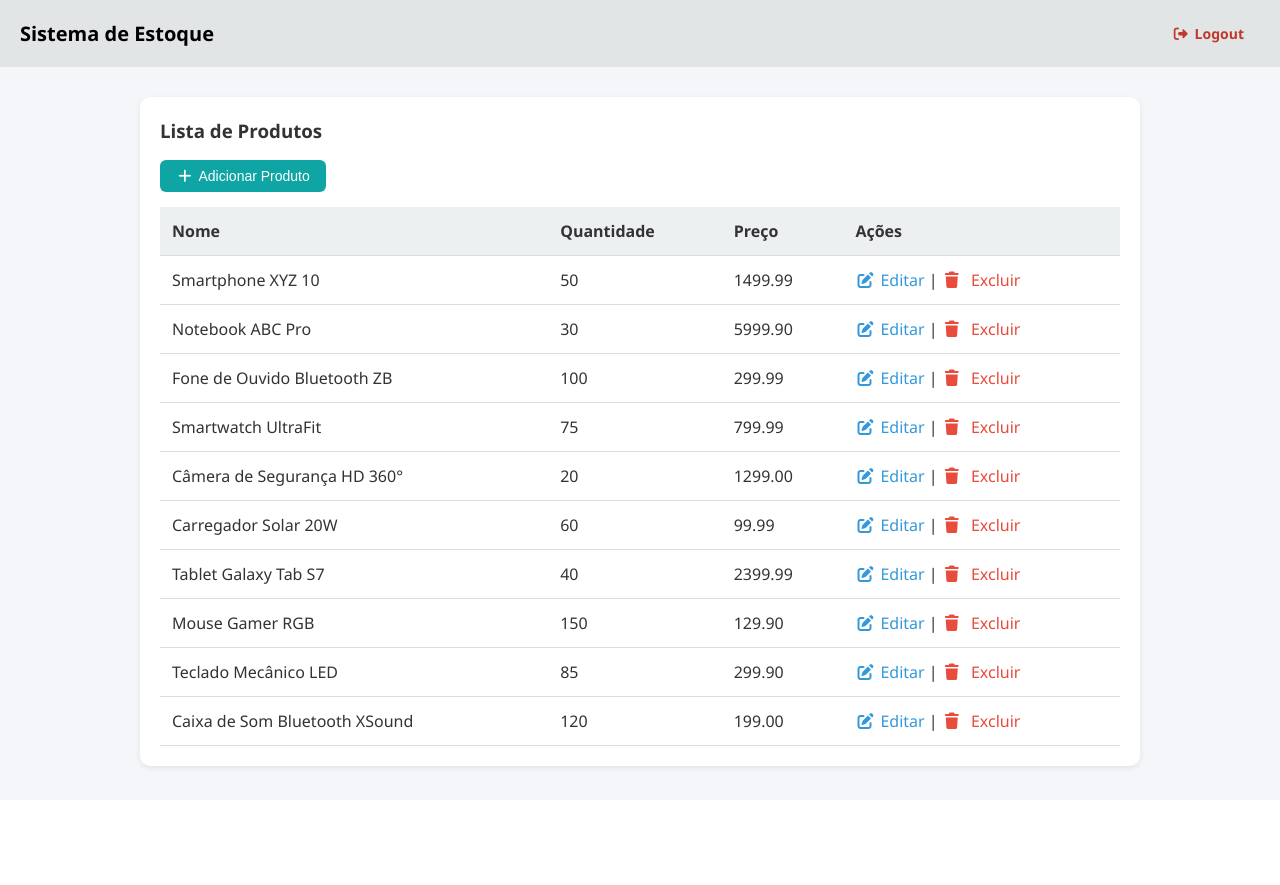
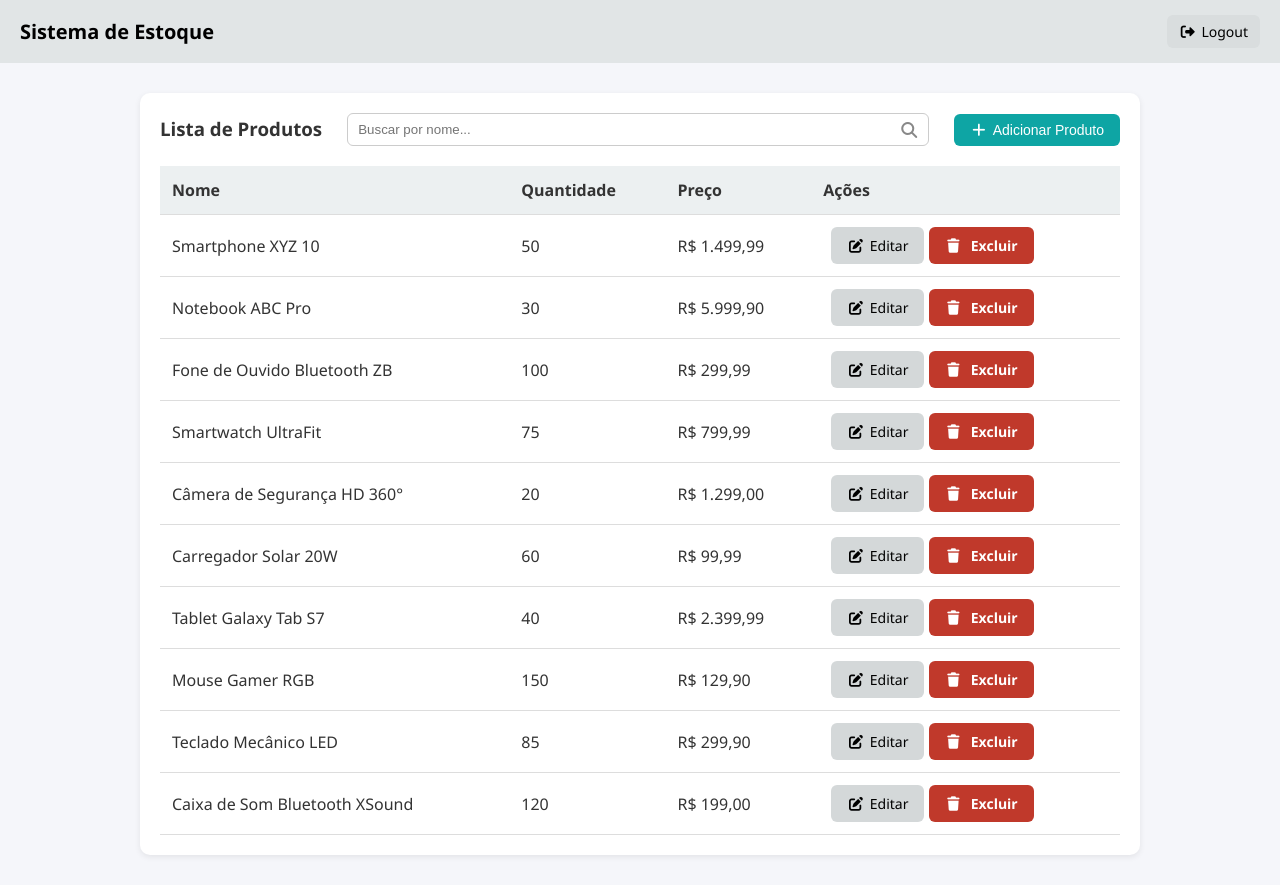
Before and after one commit to rhuanlucasdev/teste_Tecnico_AVANTI, a PHP site: page /pages/dashboard.php in a window 1280 px wide. Before the commit the page ends 771 px from the top, so only its background shows below. Run offline with PHP 8.4, Linux system fonts and the light colour scheme; a user stored in the database is signed in; data comes from the database, SQL or seed files in the repository; some libraries are stand-ins or nearby versions.

Commit message:
Update nos styles, add modals, add feedbacks

```diff
--- a/assets/css/style.css
+++ b/assets/css/style.css
@@ -55,8 +42,36 @@ body {
   box-shadow: 0 2px 6px rgba(0, 0, 0, 0.08);
 }
 
-.container h3 {
-  margin-bottom: 15px;
+.container-title {
+  display: flex;
+  justify-content: space-between;
+  align-items: center;
+  margin-bottom: 20px;
+  gap: 10px;
+}
+
+/* ==========================
+   Barra de pesquisa
+========================== */
+.search-box {
+  position: relative;
+  flex: 1;
+  margin: 0 15px;
+}
+
+.search-box input {
+  width: 100%;
+  padding: 8px 30px 8px 10px;
+  border: 1px solid #ccc;
+  border-radius: 6px;
+}
+
+.search-box i {
+  position: absolute;
+  right: 10px;
+  top: 50%;
+  transform: translateY(-50%);
+  color: #888;
 }
 
 /* ==========================
@@ -74,6 +89,20 @@ body {
   font-weight: 500;
 }
 
+/* Botao de logout */
+.btn-logout {
+  color: #000;
+  text-decoration: none;
+  background: #d9ddde;
+  padding: 6px 12px;
+  border-radius: 6px;
+  transition: background 0.3s;
+}
+
+.btn-logout:hover {
+  background: #cfd3d4;
+}
+
 /* Botão primário */
 .btn-primary {
   background: #0ea5a4;
@@ -85,23 +114,26 @@ body {
 
 /* Botão secundário */
 .btn-secondary {
-  background: #7f8c8d;
-  color: #fff;
+  background: #d4d8d9;
+  color: #000;
   margin-left: 8px;
 }
+
 .btn-secondary:hover {
   background: #636e72;
+  color: #fff;
 }
 
 /* Botão de perigo */
 .btn-danger {
   font-weight: 700;
-  background: #e1e5e6;
-  color: #c0392b;
+  background: #c0392b;
+  color: #fff;
 }
+
 .btn-danger:hover {
-  background: #c0392b;
-  color: #ccc;
+  background: #a13024;
+  color: #fff;
 }
 
 .login-btn {
@@ -134,7 +166,8 @@ body {
    Tabelas
 ========================== */
 .table {
-  width: 100%;
+  width: auto; /* ajusta ao conteúdo */
+  min-width: 100%; /* garante largura mínima */
   border-collapse: collapse;
   margin-top: 15px;
 }
--- a/assets/js/main.js
+++ b/assets/js/main.js
@@ -1,4 +1,6 @@
-// Abrir/fechar modal de adicionar
+// ==========================
+// MODAL - ADICIONAR PRODUTO
+// ==========================
 function openAddModal() {
   document.getElementById("addModal").style.display = "block";
 }
@@ -6,29 +8,86 @@ function closeAddModal() {
   document.getElementById("addModal").style.display = "none";
 }
 
-// Abrir/fechar modal de editar
+// ==========================
+// MODAL - EDITAR PRODUTO
+// ==========================
 function openEditModal(id, name, quantity, price) {
   document.getElementById("edit-id").value = id;
   document.getElementById("edit-name").value = name;
   document.getElementById("edit-quantity").value = quantity;
   document.getElementById("edit-price").value = price;
+
   document.getElementById("editModal").style.display = "block";
 }
 function closeEditModal() {
   document.getElementById("editModal").style.display = "none";
 }
 
-// ===== Modal Delete =====
+// ==========================
+// MODAL - EXCLUIR PRODUTO
+// ==========================
 function openDeleteModal(id, name, quantity, price) {
   document.getElementById("delete-id").value = id;
-  document.getElementById("delete-details").innerHTML = `
-    <strong>Nome:</strong> ${name} <br>
-    <strong>Quantidade:</strong> ${quantity} <br>
-    <strong>Preço:</strong> R$ ${price}
+
+  const details = `
+    <p><strong>Nome:</strong> ${name}</p>
+    <p><strong>Quantidade:</strong> ${quantity}</p>
+    <p><strong>Preço:</strong> R$ ${parseFloat(price)
+      .toFixed(2)
+      .replace(".", ",")}</p>
   `;
+  document.getElementById("delete-details").innerHTML = details;
+
   document.getElementById("deleteModal").style.display = "block";
 }
-
 function closeDeleteModal() {
   document.getElementById("deleteModal").style.display = "none";
 }
+
+// ==========================
+// FECHAR MODAL AO CLICAR FORA
+// ==========================
+window.onclick = function (event) {
+  const addModal = document.getElementById("addModal");
+  const editModal = document.getElementById("editModal");
+  const deleteModal = document.getElementById("deleteModal");
+
+  if (event.target === addModal) closeAddModal();
+  if (event.target === editModal) closeEditModal();
+  if (event.target === deleteModal) closeDeleteModal();
+};
+
+// ==========================
+// FILTRO DE PESQUISA
+// ==========================
+document.addEventListener("DOMContentLoaded", () => {
+  const searchInput = document.getElementById("searchInput");
+  if (searchInput) {
+    searchInput.addEventListener("keyup", () => {
+      const filter = searchInput.value.toLowerCase();
+      const rows = document.querySelectorAll(".table tbody tr");
+
+      rows.forEach((row) => {
+        const nameCell = row.querySelector("td:first-child");
+        if (nameCell) {
+          const text = nameCell.textContent.toLowerCase();
+          row.style.display = text.includes(filter) ? "" : "none";
+        }
+      });
+    });
+  }
+});
+
+// ==========================
+// ALERTA AUTO-DESAPARECER
+// ==========================
+document.addEventListener("DOMContentLoaded", () => {
+  const alert = document.querySelector(".alert");
+  if (alert) {
+    setTimeout(() => {
+      alert.style.transition = "opacity 0.5s";
+      alert.style.opacity = "0";
+      setTimeout(() => alert.remove(), 500);
+    }, 4000); // some em 4s
+  }
+});
--- a/pages/dashboard.php
+++ b/pages/dashboard.php
@@ -25,7 +25,7 @@ $result = $conn->query($sql);
 <head>
   <meta charset="UTF-8">
   <meta name="viewport" content="width=device-width, initial-scale=1.0">
-  <link rel="stylesheet" href="https://cdnjs.cloudflare.com/ajax/libs/font-awesome/7.0.1/css/all.min.css" integrity="sha512-2SwdPD6INVrV/lHTZbO2nodKhrnDdJK9/kg2XD1r9uGqPo1cUbujc+IYdlYdEErWNu69gVcYgdxlmVmzTWnetw==" crossorigin="anonymous" referrerpolicy="no-referrer" />
+  <link rel="stylesheet" href="https://cdnjs.cloudflare.com/ajax/libs/font-awesome/7.0.1/css/all.min.css" crossorigin="anonymous" referrerpolicy="no-referrer" />
   <title>Dashboard - Sistema de Estoque</title>
   <link rel="stylesheet" href="../assets/css/style.css">
 </head>
@@ -34,12 +34,29 @@ $result = $conn->query($sql);
   <!-- Cabeçalho -->
   <header class="header">
     <h2>Sistema de Estoque</h2>
-    <a href="?logout=1" class="btn btn-danger"><i class="fa-solid fa-right-from-bracket" style="margin-right: 5px;"></i>Logout</a>
+    <a href="?logout=1" class="btn btn-logout"><i class="fa-solid fa-right-from-bracket" style="margin-right: 5px;"></i>Logout</a>
   </header>
 
   <main class="container">
-    <h3>Lista de Produtos</h3>
-    <button class="btn btn-primary" onclick="openAddModal()"><i class="fa-solid fa-plus" style="margin-right: 5px;"></i>Adicionar Produto</button>
+
+    <!-- Mensagens de feedback -->
+    <?php if (isset($_GET['status']) && isset($_GET['msg'])): ?>
+      <div class="alert <?php echo $_GET['status'] === 'success' ? 'alert-success' : 'alert-error'; ?>">
+        <?php echo htmlspecialchars($_GET['msg']); ?>
+      </div>
+    <?php endif; ?>
+
+    <div class="container-title">
+      <h3>Lista de Produtos</h3>
+
+      <!-- Barra de pesquisa -->
+      <div class="search-box">
+        <input type="text" id="searchInput" placeholder="Buscar por nome...">
+        <i class="fa-solid fa-magnifying-glass"></i>
+      </div>
+
+      <button class="btn btn-primary" onclick="openAddModal()"><i class="fa-solid fa-plus" style="margin-right: 5px;"></i>Adicionar Produto</button>
+    </div>
 
     <table class="table">
       <thead>
@@ -56,10 +73,10 @@ $result = $conn->query($sql);
             <tr>
               <td><?php echo htmlspecialchars($row['name']); ?></td>
               <td><?php echo htmlspecialchars($row['quantity']); ?></td>
-              <td><?php echo htmlspecialchars($row['price']); ?></td>
+              <td><?php echo "R$ " . number_format($row['price'], 2, ',', '.'); ?></td>
               <td>
-                <a href="#" class="link" onclick="openEditModal('<?php echo $row['id']; ?>', '<?php echo $row['name']; ?>', '<?php echo $row['quantity']; ?>', '<?php echo $row['price']; ?>')"> <i class="fa-solid fa-pen-to-square" style="margin-right: 5px;"></i>Editar</a> |
-                <a href="#" class="link-danger" onclick="openDeleteModal('<?php echo $row['id']; ?>', '<?php echo $row['name']; ?>', '<?php echo $row['quantity']; ?>', '<?php echo $row['price']; ?>')"> <i class="fa-solid fa-trash" style="margin-right: 5px;"></i>
+                <a href="#" class="btn btn-secondary" onclick="openEditModal('<?php echo $row['id']; ?>', '<?php echo $row['name']; ?>', '<?php echo $row['quantity']; ?>', '<?php echo $row['price']; ?>')"> <i class="fa-solid fa-pen-to-square" style="margin-right: 5px;"></i>Editar</a>
+                <a href="#" class="btn btn-danger" onclick="openDeleteModal('<?php echo $row['id']; ?>', '<?php echo $row['name']; ?>', '<?php echo $row['quantity']; ?>', '<?php echo $row['price']; ?>')"> <i class="fa-solid fa-trash" style="margin-right: 5px;"></i>
                   Excluir
                 </a>
               </td>
@@ -83,14 +100,14 @@ $result = $conn->query($sql);
         <input type="text" name="name" required>
 
         <label>Quantidade:</label>
-        <input type="number" name="quantity" required>
+        <input type="number" name="quantity" required min="0">
 
         <label>Preço:</label>
-        <input type="number" step="0.01" name="price" required>
+        <input type="number" step="0.01" name="price" required min="0">
 
         <div class="modal-btn">
-          <button type="submit" class="btn btn-primary">Salvar</button>
-          <button type="button" class="btn btn-danger" onclick="closeAddModal()">Cancelar</button>
+          <button type="button" class="btn btn-secondary" onclick="closeAddModal()">Cancelar</button>
+          <button type="submit" class="btn btn-primary"><i class="fa-solid fa-floppy-disk" style="margin-right: 5px;"></i>Salvar Produto</button>
         </div>
 
       </form>
@@ -108,14 +125,14 @@ $result = $conn->query($sql);
         <input type="text" name="name" id="edit-name" required>
 
         <label>Quantidade:</label>
-        <input type="number" name="quantity" id="edit-quantity" required>
+        <input type="number" name="quantity" id="edit-quantity" required min="0">
 
         <label>Preço:</label>
-        <input type="number" step="0.01" name="price" id="edit-price" required>
+        <input type="number" step="0.01" name="price" id="edit-price" required min="0">
 
         <div class="modal-btn">
-          <button type="submit" class="btn btn-primary">Salvar</button>
-          <button type="button" class="btn btn-danger" onclick="closeEditModal()">Cancelar</button>
+          <button type="button" class="btn btn-secondary" onclick="closeEditModal()">Cancelar</button>
+          <button type="submit" class="btn btn-primary"><i class="fa-solid fa-check" style="margin-right: 5px;"></i>Atualizar Produto</button>
         </div>
       </form>
     </div>
@@ -125,18 +142,23 @@ $result = $conn->query($sql);
   <div id="deleteModal" class="modal">
     <div class="modal-content">
       <h3>Excluir Produto</h3>
-      <p class="warning-text">Tem certeza que quer excluir este item? <br>
-        <strong>Essa ação não pode ser desfeita.</strong>
+      <p class="warning-text">Tem certeza que quer excluir este item?
+        <strong> Essa ação não pode ser desfeita.</strong>
       </p>
 
       <div id="delete-details" style="margin: 10px 0; padding: 10px; background: #f9f9f9; border-radius: 6px; font-size: 14px;">
         <!-- Aqui os dados do produto serão inseridos via JS -->
       </div>
 
-      <form id="deleteForm" action="delete.php" method="post">
+      <div class="span-warning">
+        <i class="fa-solid fa-triangle-exclamation"></i>
+        <span>Ação permanente</span>
+      </div>
+
+      <form class="delete-modal" id="deleteForm" action="delete.php" method="post">
         <input type="hidden" name="id" id="delete-id">
-        <button type="submit" class="btn btn-danger">Excluir</button>
         <button type="button" class="btn btn-secondary" onclick="closeDeleteModal()">Cancelar</button>
+        <button type="submit" class="btn btn-danger"><i class="fa-solid fa-trash" style="margin-right: 5px;"></i>Excluir Produto</button>
       </form>
     </div>
   </div>
--- a/pages/login.php
+++ b/pages/login.php
@@ -45,7 +45,7 @@ if ($_SERVER["REQUEST_METHOD"] == "POST") {
 <head>
   <meta charset="UTF-8">
   <meta name="viewport" content="width=device-width, initial-scale=1.0">
-  <link rel="stylesheet" href="https://cdnjs.cloudflare.com/ajax/libs/font-awesome/7.0.1/css/all.min.css" integrity="sha512-2SwdPD6INVrV/lHTZbO2nodKhrnDdJK9/kg2XD1r9uGqPo1cUbujc+IYdlYdEErWNu69gVcYgdxlmVmzTWnetw==" crossorigin="anonymous" referrerpolicy="no-referrer" />
+  <link rel="stylesheet" href="https://cdnjs.cloudflare.com/ajax/libs/font-awesome/7.0.1/css/all.min.css" crossorigin="anonymous" referrerpolicy="no-referrer" />
   <title>Login - Sistema de Estoque</title>
   <link rel="stylesheet" href="../assets/css/style.css">
 </head>
@@ -62,8 +62,9 @@ if ($_SERVER["REQUEST_METHOD"] == "POST") {
 
       <button type="submit" class="btn btn-primary login-btn"><i class="fa-solid fa-right-to-bracket" style="margin-right: 5px;"></i>Entrar</button>
     </form>
+
     <?php if ($error): ?>
-      <p class="error-msg"><?php echo $error; ?></p>
+      <div class="alert alert-error"><?php echo $error; ?></div>
     <?php endif; ?>
   </div>
 </body>
```
Also changed, not shown: other parts of assets/css/style.css (+76 -20 lines), pages/add.php (+9 -6 lines), pages/delete.php (+6 -10 lines), pages/edit.php (+11 -8 lines), README.md.
